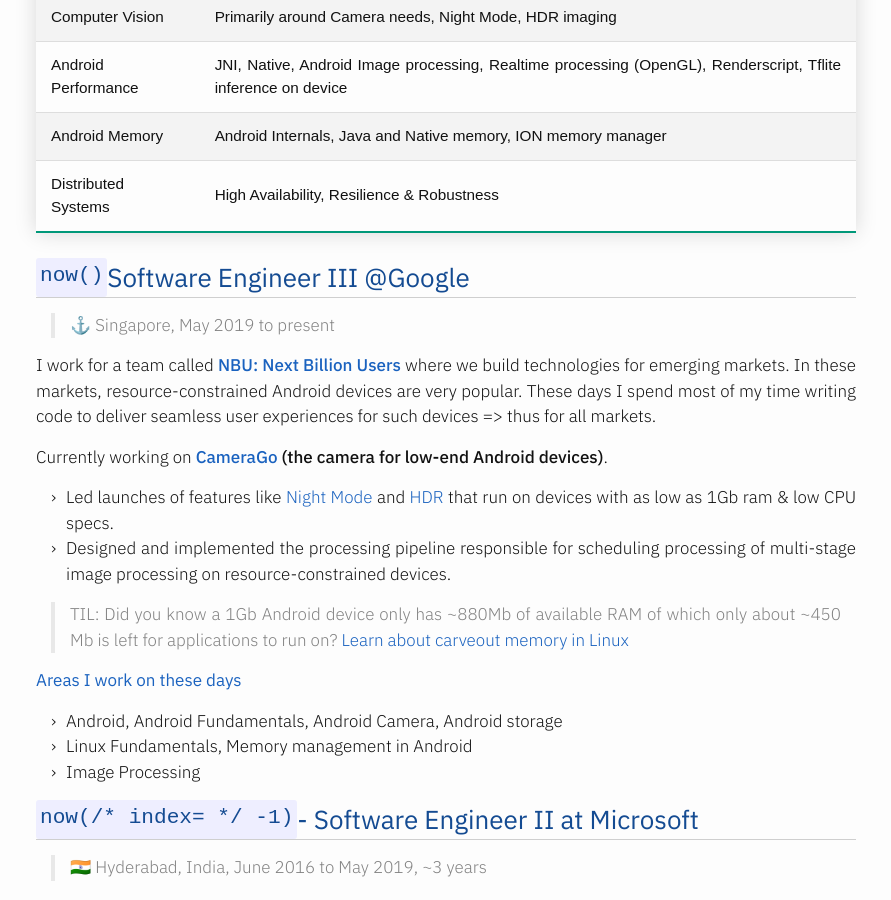
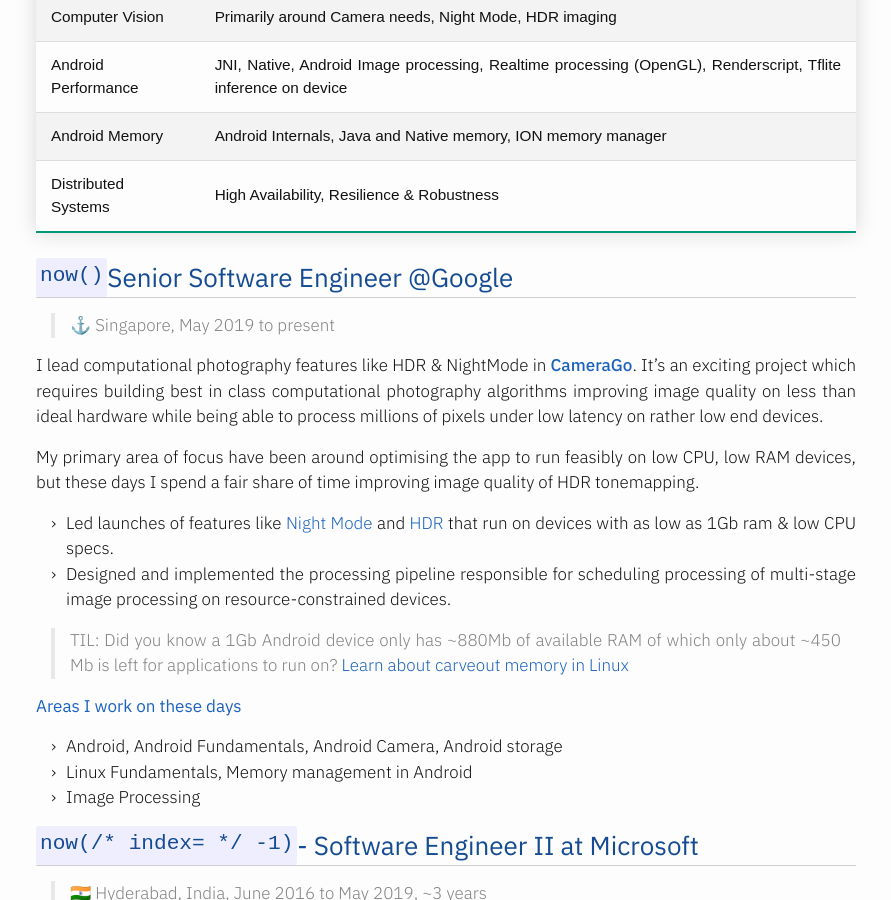
Before and after one commit to mebjas/mebjas.github.io, a Jekyll site: the page built from about.md, in a window 1280 px wide and 900 px high, scrolled down 777 px. Shown: the whole window, without its empty margins (194-1085 px from the left). Built offline with Jekyll 4.4.1, drawn with Linux system fonts in a browser that asks for light colours; comment, search, counter and statistics services are not loaded.

Commit message:
Update about.md

```diff
--- a/about.md
+++ b/about.md
@@ -18,12 +18,13 @@
 |Android Memory| Android Internals, Java and Native memory, ION memory manager |
 |Distributed Systems| High Availability, Resilience & Robustness |
 
-## `now()` Software Engineer III @Google
+## `now()` Senior Software Engineer @Google
 > ⚓ Singapore, May 2019 to present
 
-I work for a team called **[NBU: Next Billion Users](https://www.blog.google/technology/next-billion-users)** where we build technologies for emerging markets. In these markets, resource-constrained Android devices are very popular. These days I spend most of my time writing code to deliver seamless user experiences for such devices => thus for all markets.
+I lead computational photography features like HDR & NightMode in **[CameraGo](https://blog.google/products/android/android-go-camera-go/)**. It's an exciting project which requires building best in class computational photography algorithms improving image quality on less than ideal hardware while being able to process millions of pixels under low latency on rather low end devices.
 
-Currently working on **[CameraGo](https://blog.google/products/android/android-go-camera-go/) (the camera for low-end Android devices)**.
+My primary area of focus have been around optimising the app to run feasibly on low CPU, low RAM devices, but these days I spend a fair share of time improving image quality of HDR tonemapping.
+
  - Led launches of features like [Night Mode](https://www.xda-developers.com/google-camera-android-go-mod-night-mode-low-light-photography/) and [HDR](https://www.xda-developers.com/google-camera-go-rolling-out-hdr-support/) that run on devices with as low as 1Gb ram & low CPU specs.
  - Designed and implemented the processing pipeline responsible for scheduling processing of multi-stage image processing on resource-constrained devices.
 
```
